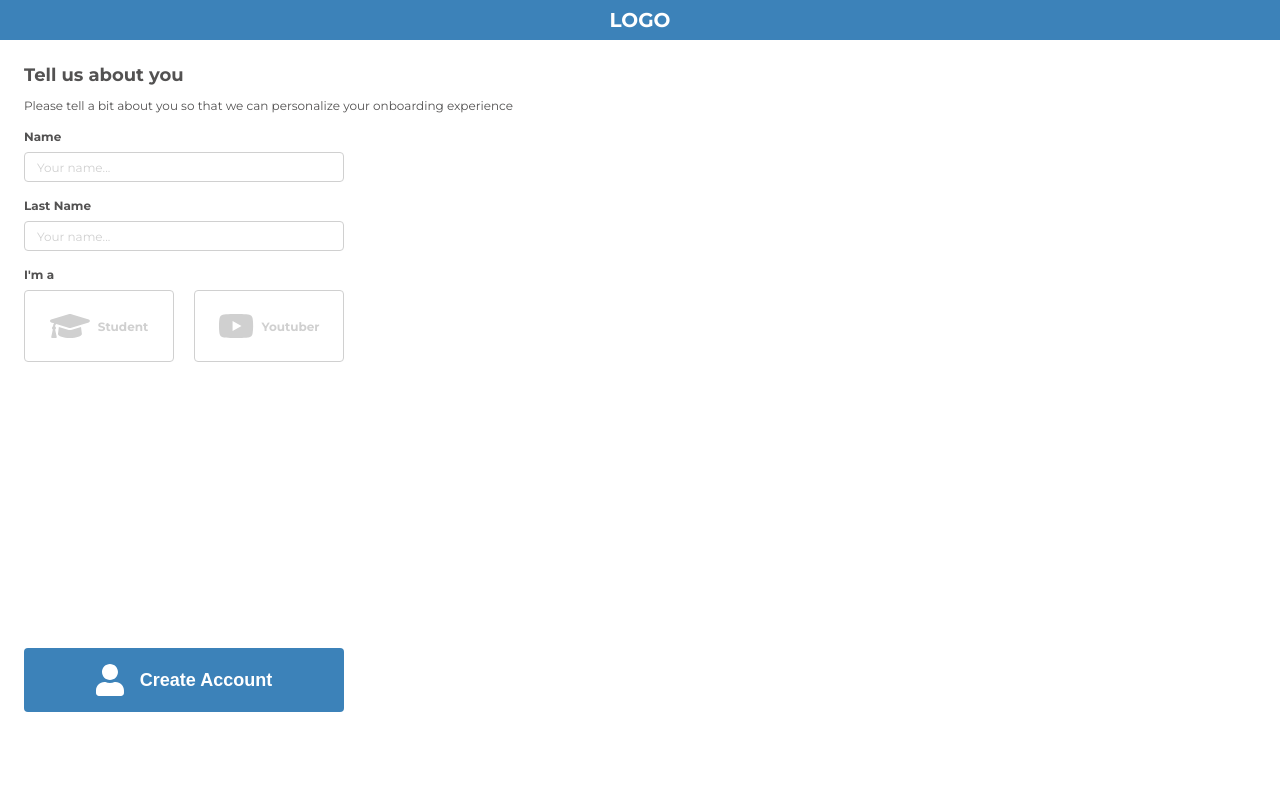
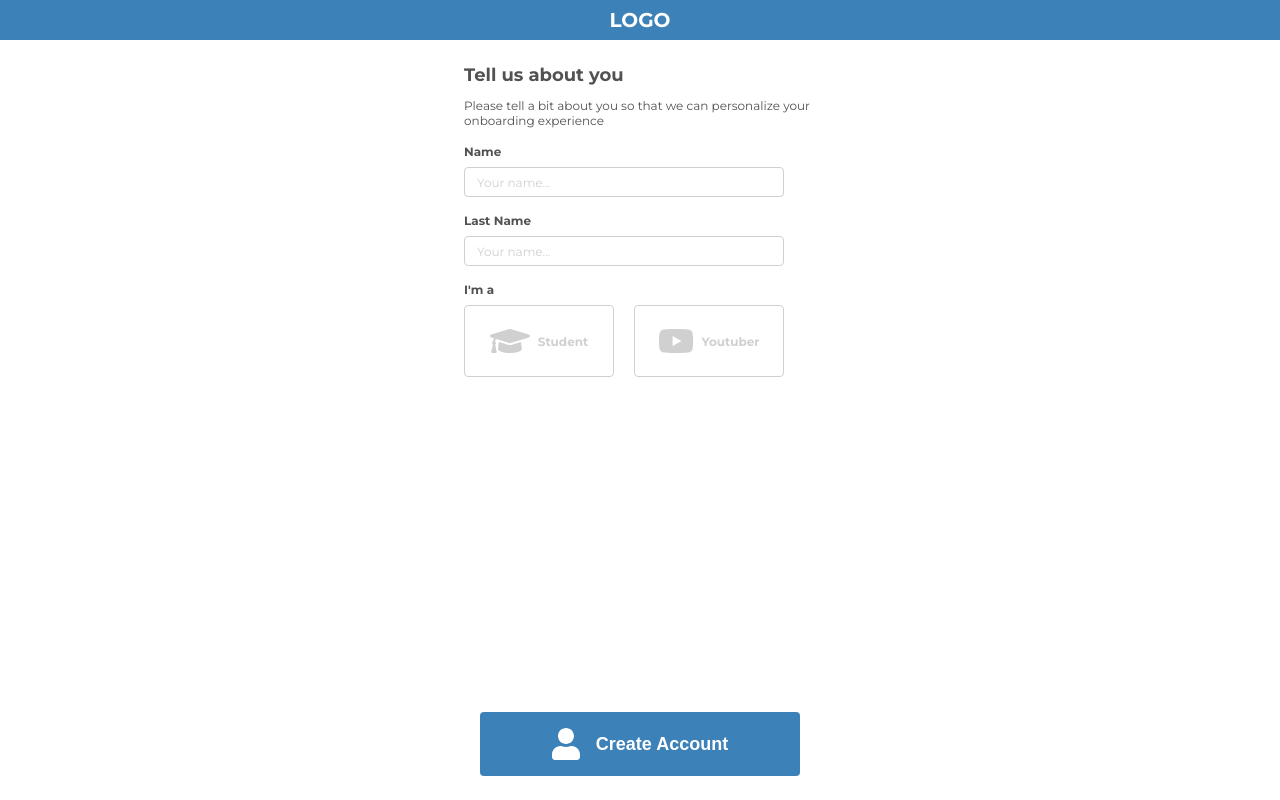
Before and after one commit to DiegoGv19/challenge_wozzii, a React (Create React App) app: page / in a window 1280 px wide. Built offline with nearby package versions, Linux system fonts and the light colour scheme.

Commit message:
I finished validating the fields on the main page and redirecting to the confirmation page

```diff
--- a/src/Components/App.jsx
+++ b/src/Components/App.jsx
@@ -12,7 +12,7 @@ function App() {
       <Header />
       <Switch>
         <Route path="/" exact component={Main}/>
-        <Route path="/confirmation" component={()=>(<Confirmation type="student"/>)} />
+        <Route path="/confirmation/:be" component={Confirmation} />
       </Switch>
 
     </Router>
--- a/src/Components/Organisms/Form.jsx
+++ b/src/Components/Organisms/Form.jsx
@@ -1,4 +1,5 @@
 import React,{useState} from 'react'
+
 import StudentSVG from '../Molecules/StudentSVG'
 import YoutuberSVG from '../Molecules/YoutuberSVG'
 import UserSVG from '../Molecules/UserSVG'
@@ -10,16 +11,68 @@ const Form = () => {
         name: "",
         lastname: "",
         be: ""
+
+
     })
 
-    const ChangeState = (e) =>{
+    const [ error, setError] = useState({
+        name: false,
+        lastname: false,
+        be: false
+
+
+    })
+
+    const ChangeError = (valueName,valueLastName,valueBe) =>{
+        setError({
+            ...error,
+            "name": valueName,
+            "lastname":valueLastName,
+            "be": valueBe
+        })
+    }
+
+
+    const ValidadeError = e => {
+        if(state[e] === "")
+        {
+            return true
+        }
+        else
+        {
+            return false
+        }
+    }
+
+    const Error = () =>{
+        const name = ValidadeError("name")
+        const lastname = ValidadeError("lastname")
+        const be = ValidadeError("be")
+
+        ChangeError(name,lastname,be)
+    }
+
+    const Validate = e => {
+        e.preventDefault()
+        if(state.name !== "" && state.lastname !== "" && state.be!== "" )
+        {
+            window.location.replace(`/confirmation/${state.be}`)
+        }
+        else{
+            Error()
+        }
+
+
+    }
+
+    const ChangeState = e =>{
         setState({
             ...state,
             [e.target.name] : e.target.value
         })
-        console.log(state)
+
+
     }
-
 
 
     return(
@@ -33,6 +86,13 @@ const Form = () => {
                     name="name"
                     onChange={ChangeState.bind(this)}
                     />
+                {
+                    error.name ?
+                    <p className="errorInput text-normal">You must enter a name</p>
+                    :
+                    <></>
+                }
+
             </div>
 
             <div className="formField">
@@ -45,6 +105,12 @@ const Form = () => {
                     onChange={ChangeState.bind(this)}
 
                     />
+                {
+                    error.lastname ?
+                    <p className="errorInput text-normal">You must enter a last name</p>
+                    :
+                    <></>
+                }
             </div>
 
             <div >
@@ -84,10 +150,15 @@ const Form = () => {
 
                     </div>
                 </div>
-
+                {
+                    error.be ?
+                    <p className="errorInput text-normal">You must select one of the two options</p>
+                    :
+                    <></>
+                }
             </div>
 
-            <button className="text-large mainButton">
+            <button type="submit" className="text-large mainButton" to ="/confirmation" onClick={Validate.bind(this)}>
                 <UserSVG />
                 Create Account
             </button>
--- a/src/Components/Pages/Confirmation.jsx
+++ b/src/Components/Pages/Confirmation.jsx
@@ -2,16 +2,20 @@ import React from 'react'
 import ConfirmationSVG from '../Molecules/ConfirmationSVG'
 
 
-const Confirmation = ({type}) => (
+const Confirmation = ({match}) => (
 
     <div className="informationContainer">
 
         <ConfirmationSVG />
         {
-            type==='student' ?
-            <p className="text-confirmation text-large">Your <span className="student">{type}</span> account have been created !</p>
-            :
-            <p className="text-confirmation text-large">Your <span className="youtuber">{type}</span> account have been created !</p>
+            <p className="text-confirmation text-large">Your
+            {
+                match.params.be === "student" ?
+                <span className="student"> {match.params.be} </span>
+                :
+                <span className="youtuber"> {match.params.be} </span>
+            }
+            account have been created !</p>
         }
     </div>
 )
--- a/src/Styles/Main/Information.scss
+++ b/src/Styles/Main/Information.scss
@@ -1,5 +1,5 @@
 .formInformation{
-    padding: 24px 24px 16px;
+    padding: 0px 0px 16px 0px;
     color: var(--font-color);
 }
 
--- a/src/Styles/Main/form.scss
+++ b/src/Styles/Main/form.scss
@@ -1,6 +1,4 @@
-.formMain{
-    padding: 0px 31px 24px 24px;
-}
+
 
 .formField{
     display: flex;
@@ -8,6 +6,11 @@
     margin-bottom: 16px;
 }
 
+.formLabel,.formInput{
+    position: relative;
+    left: 0;
+
+}
 .formLabel{
     margin-bottom: 8px;
     color: var(--font-color);
@@ -15,11 +18,13 @@
 
 .formInput{
     height: 30px;
-    width: 320px;
+    width: 100%;
+    max-width: 320px;
     padding: 8px 0px 7px 12px;
     border: 1px solid var(--border-color);
     border-radius: 4px;
     outline: 0 none;
+
     &:focus{
         border: 1px solid var(--main-color);
 
@@ -31,7 +36,11 @@
 .groupRadio{
     position: relative;
     &:first-child{
-        margin-right: 20px;
+        margin-bottom: 20px;
+        @media (min-width:375px) {
+            margin-bottom: 0px;
+            margin-right: 20px;
+        }
     }
 }
 
@@ -47,6 +56,8 @@
     margin-bottom: 0;
     color: var(--border-color);
     cursor: pointer;
+
+
 }
 
 
@@ -67,3 +78,9 @@
     border: 1px solid var(--secondary-color);
     color: var(--secondary-color);
 }
+
+
+.errorInput{
+    color: var(--secondary-color);
+    margin-top: 4px;
+}
--- a/src/Styles/base/containers.scss
+++ b/src/Styles/base/containers.scss
@@ -1,3 +1,24 @@
 .containerFlex{
     display: flex;
+    flex-direction: column;
+    align-items: center;
+
+    @media (min-width: 375px) {
+        flex-direction: row;
+        align-items: flex-start;
+    }
+
 }
+.mainContainer{
+    height: calc(100% - var(--header-height));
+    max-width: 400px;
+    margin-left: auto;
+    margin-right: auto;
+    padding: 20px 20px 0 20px;
+
+    position: relative;
+
+    @media (min-width:375px) {
+        padding: 24px 24px 0 24px;
+    }
+}
--- a/src/Styles/button/button.scss
+++ b/src/Styles/button/button.scss
@@ -1,14 +1,27 @@
 .mainButton{
     height: 64px;
-    width: 320px;
+
+    width: 250px;
+
     background-color: var(--main-color);
     color: var(--white-color);
+
+    border: 0;
+    border-radius: 4px;
+
+
+    position: absolute;
+    bottom: 24px;
+    left: 50%;
+    transform: translateX(-50%);
+
     display: flex;
     justify-content: center;
     align-items: center;
-    border: 0;
-    border-radius: 4px;
-    position: absolute;
-    bottom: 24px;
-    transform: translateY(-100%);
+
+    @media (min-width:375px) {
+        width: 320px;
+    }
+
+
 }
```
